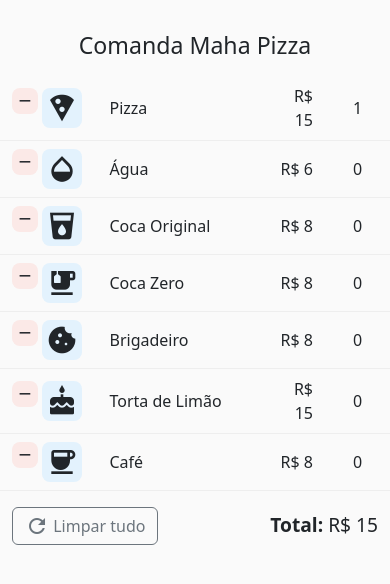
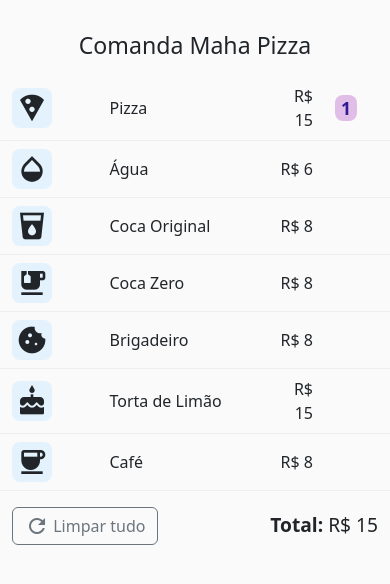
Before and after one commit to alex-f-h/alex-f-h.github.io, a plain HTML site: page index.html in a window 390 px wide. Both pictures are taken after a click on the button "local_pizza". Drawn offline with nearby package versions, Linux system fonts and the light colour scheme.

Commit message:
Update index.html

```diff
--- a/index.html
+++ b/index.html
@@ -15,25 +15,28 @@
       background: #e3f2fd;
     }
     .btn-add .material-icons {
-      font-size: 2.3rem; /* ícone grande */
+      font-size: 2.3rem;
     }
-    .btn-remove {
-      width: 32px; height: 32px;
-      background: #fbe9e7;
-      margin-right: 8px;
+    .counter-badge {
+      min-width: 28px; display: inline-block; text-align: center;
+      background: #e1bee7;
+      color: #311b92;
+      border-radius: 8px;
+      cursor: pointer;
+      font-weight: bold;
+      font-size: 1.1em;
+      margin-left: 10px;
+      transition: background 0.2s;
+      user-select: none;
     }
-    .btn-remove .material-icons {
-      font-size: 1.5rem;
+    .counter-badge:hover, .counter-badge:active {
+      background: #ce93d8;
     }
-    .btn-add:active, .btn-remove:active { box-shadow: 0 0 0 2px #bdbdbd inset; }
-    .counter-badge { min-width: 28px; display: inline-block; text-align: center; }
     @media (max-width: 600px) {
       .item-row > span { font-size: 1rem !important; }
       .counter-badge { min-width: 22px; }
       .btn-add { width: 40px; height: 40px; }
       .btn-add .material-icons { font-size: 2rem; }
-      .btn-remove { width: 26px; height: 26px; }
-      .btn-remove .material-icons { font-size: 1.15rem; }
     }
   </style>
 </head>
@@ -69,20 +72,24 @@
       const container = document.getElementById("itens-comanda");
       container.innerHTML = "";
       itens.forEach((item, idx) => {
+        const contadorAtual = contadores[idx];
         const linha = document.createElement("div");
         linha.className = "row item-row";
         linha.innerHTML = `
           <div class="col-3 d-flex">
-            <button class="btn btn-remove btn-icon me-1" data-idx="${idx}" title="Remover">
-              <span class="material-icons">remove</span>
-            </button>
             <button class="btn btn-add btn-icon" data-idx="${idx}" title="Adicionar">
               <span class="material-icons">${item.icone}</span>
             </button>
           </div>
           <span class="col-5" style="font-size:1.08em;">${item.nome}</span>
-          <span class="col-2 text-end" style="font-size:1.08em;">R$ ${formatarValor(item.preco)}</span>
-          <span class="col-2 counter-badge" id="contador-${idx}">${contadores[idx]}</span>
+          <span class="col-2 text-end" style="font-size:1.08em;">
+            R$ ${formatarValor(item.preco)}
+          </span>
+          <span class="col-2 ps-0">
+            <span class="counter-badge" id="contador-${idx}" data-idx="${idx}" ${contadorAtual === 0 ? 'style="visibility:hidden"' : ""}>
+              ${contadorAtual}
+            </span>
+          </span>
         `;
         container.appendChild(linha);
       });
@@ -102,18 +109,18 @@
 
       document.getElementById("itens-comanda").addEventListener("click", function (e) {
         const btnAdd = e.target.closest(".btn-add");
-        const btnRemove = e.target.closest(".btn-remove");
+        const badge = e.target.closest(".counter-badge");
         if (btnAdd) {
           const idx = parseInt(btnAdd.getAttribute("data-idx"));
           contadores[idx]++;
-          document.getElementById(`contador-${idx}`).textContent = contadores[idx];
+          renderizarItens();
           atualizarTotal();
         }
-        if (btnRemove) {
-          const idx = parseInt(btnRemove.getAttribute("data-idx"));
+        if (badge) {
+          const idx = parseInt(badge.getAttribute("data-idx"));
           if (contadores[idx] > 0) {
             contadores[idx]--;
-            document.getElementById(`contador-${idx}`).textContent = contadores[idx];
+            renderizarItens();
             atualizarTotal();
           }
         }
```
